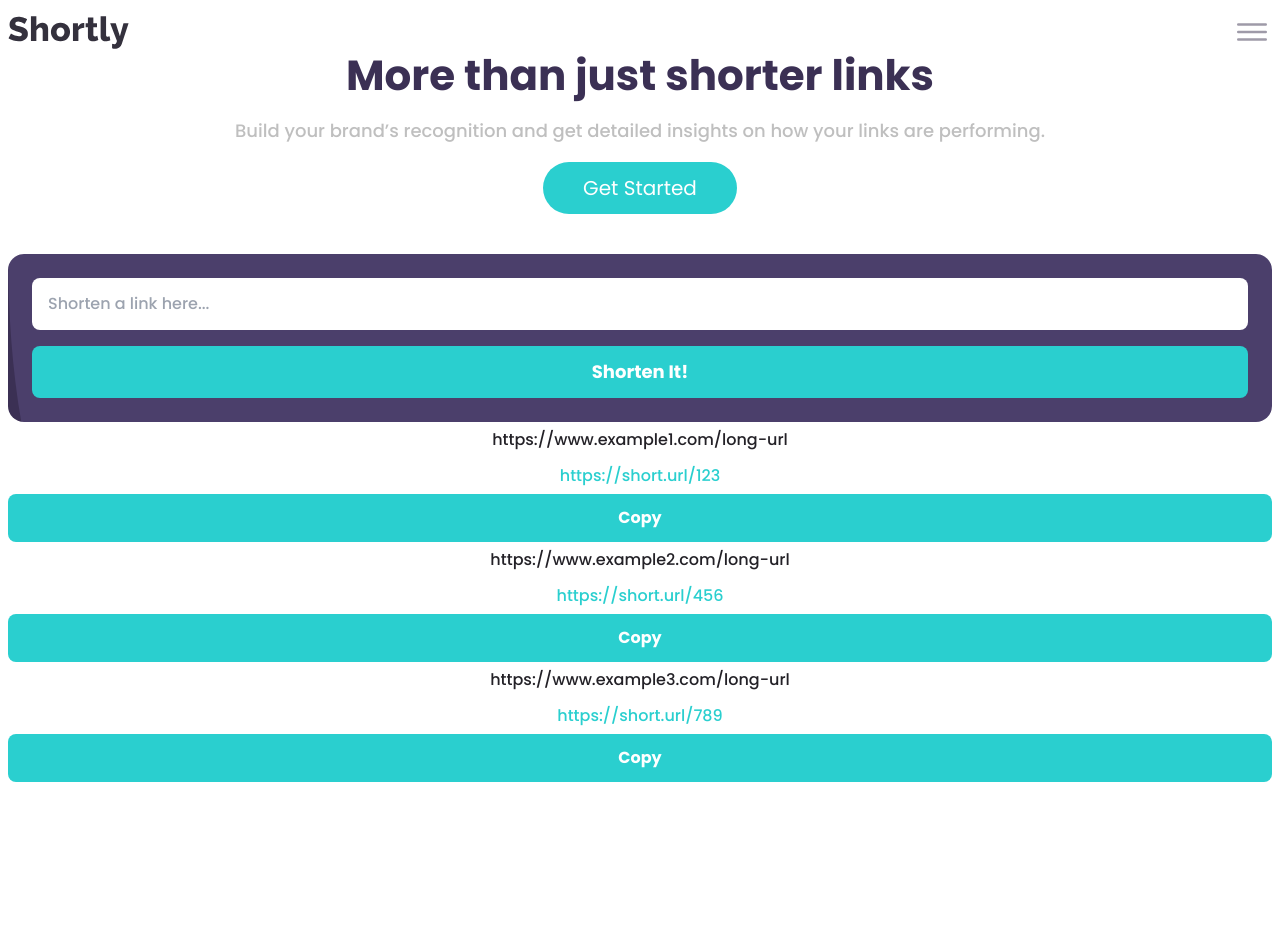
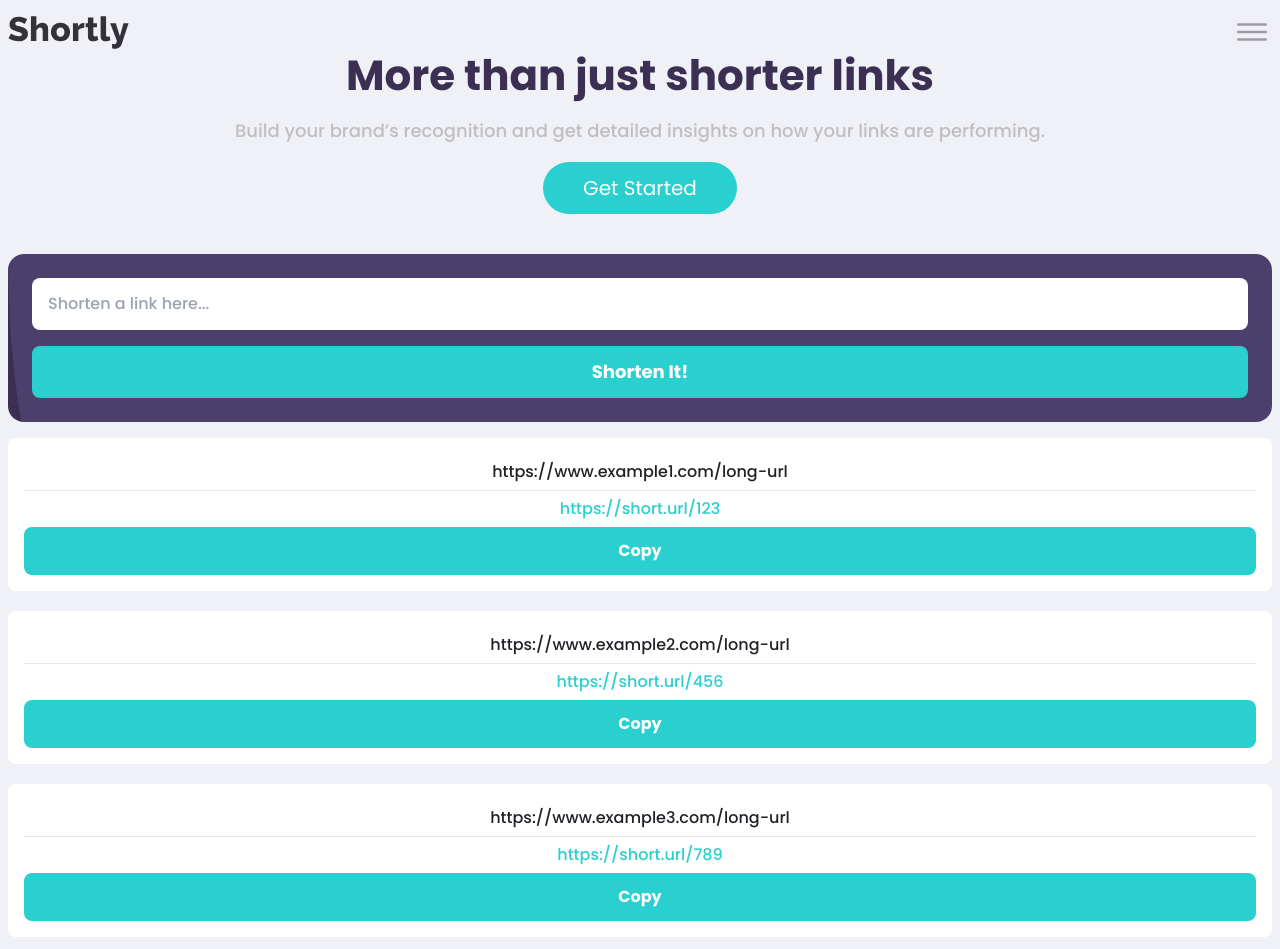
Before and after one commit to sonny-coding/url-shortening-project, a React (Vite) app in the folder client/: page / in a window 1280 px wide. Before the commit the page ends 800 px from the top, so only its background shows below. Built offline with nearby package versions, Linux system fonts and the light colour scheme.

Commit message:
working on ui

```diff
--- a/client/src/App.jsx
+++ b/client/src/App.jsx
@@ -1,17 +1,24 @@
+import { useState } from "react";
 import Nav from "./sections/Nav";
 import Hero from "./sections/Hero";
 import Shorten from "./sections/Shorten";
 import Links from "./sections/Links";
 export default function App() {
-  // const handleSubmit = () => {
-  //   alert("submit");
-  // };
+  const [website, setWebsite] = useState("");
   return (
-    <div className="w-full px-2 py-3 font-poppins">
+    <div className="w-full px-2 py-3 font-poppins bg-[#EFF1F7]">
       <Nav />
       <Hero />
-      <Shorten />
+      <Shorten website={website} setWebsite={setWebsite} />
       <Links />
     </div>
   );
 }
+
+/*
+Things to do:
+setup client - server connection
+create mongodb route
+load saved urls
+form-validation
+*/
--- a/client/src/sections/Links.jsx
+++ b/client/src/sections/Links.jsx
@@ -1,21 +1,17 @@
 import { websites } from "../constants";
 const Links = () => {
   return (
-    <div>
+    <div className="mt-4 space-y-5">
       {websites.map((each) => {
         return (
           <div
             key={each.index}
-            className="flex flex-col items-center justify-center w-full"
+            className="flex flex-col items-center justify-center w-full p-4 bg-white rounded-lg"
           >
-            {" "}
-            <div className="w-full dividy-y-2"></div>
-            <p className="text-[16px] leading-[36px] font-medium text-neutral-dark-violet">
-              {each.longUrl}
-            </p>
-            <p className="text-[16px] leading-[36px] font-medium text-primary-cyan">
-              {each.shortUrl}
-            </p>
+            <div className="flex flex-col items-center justify-center w-full divide-y-[1px] text-[16px] leading-[36px] font-medium text-center [&>*]:w-full">
+              <p className="text-neutral-dark-violet">{each.longUrl}</p>
+              <p className="text-primary-cyan">{each.shortUrl}</p>
+            </div>
             <button className="w-full py-3 text-base font-bold text-white rounded-lg bg-primary-cyan">
               Copy
             </button>
```
